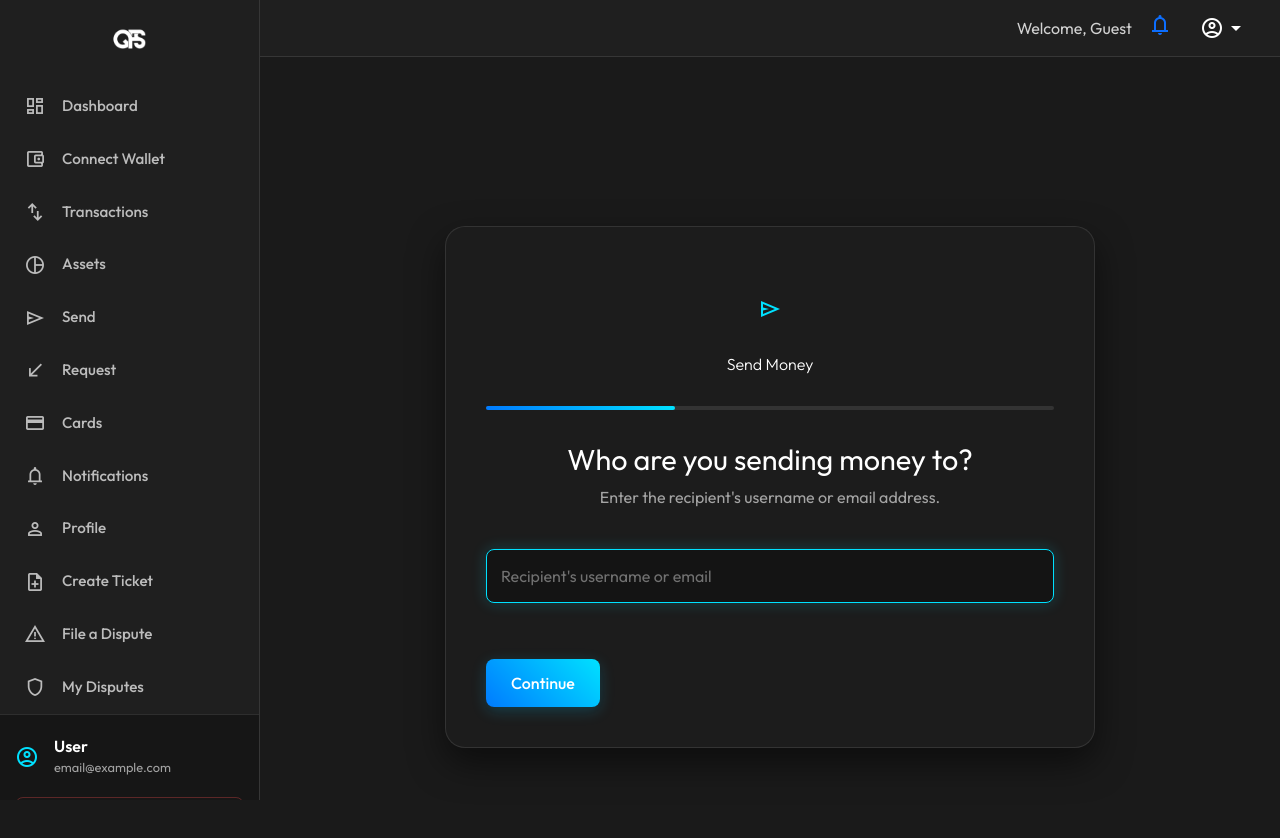
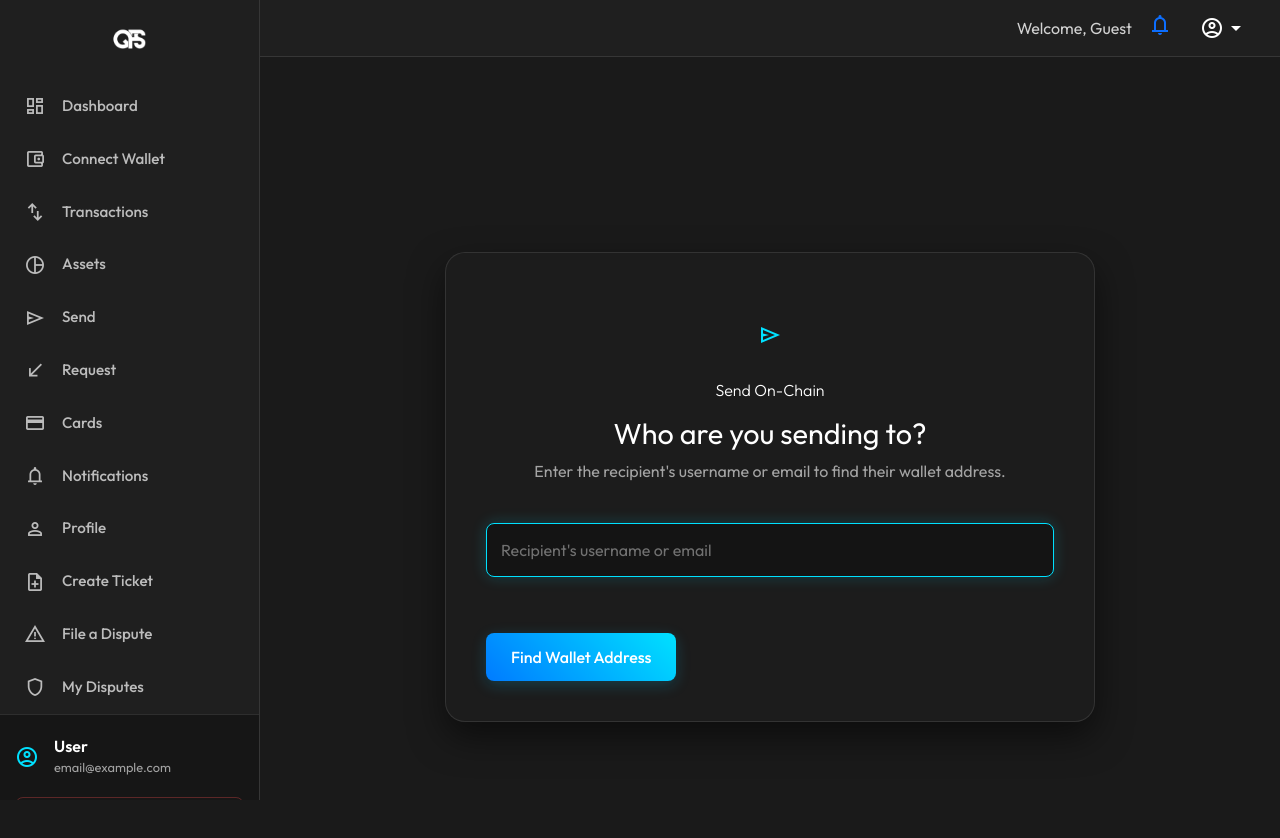
Before and after one commit to bullet-ant-org/Quantumfinancialsecurity1, a React (Vite) app: page /user/send in a window 1280 px wide. Shown: the top 838 px of the page. Built offline with nearby package versions, Linux system fonts and the light colour scheme.

Commit message:
last one finally

```diff
--- a/src/auth/AdminNotifications.jsx
+++ b/src/auth/AdminNotifications.jsx
@@ -15,6 +15,8 @@ const AdminNotifications = () => {
   const [title, setTitle] = useState('');
   const [message, setMessage] = useState('');
   const [loading, setLoading] = useState(false);
+  const [mode, setMode] = useState('broadcast'); // 'broadcast' or 'specific'
+  const [recipient, setRecipient] = useState('');
   const [type, setType] = useState('info');
   const [feedback, setFeedback] = useState({ type: '', text: '' });
 
@@ -26,25 +28,32 @@ const AdminNotifications = () => {
     setLoading(true);
     setFeedback({ type: '', text: '' });
 
+    const isBroadcast = mode === 'broadcast';
+    const endpoint = isBroadcast ? 'broadcast' : 'send-to-user';
+    const body = isBroadcast
+      ? { title, message, type }
+      : { title, message, type, recipientIdentifier: recipient };
+
     try {
-      const res = await fetch(`${apiUrl}/notifications/broadcast`, {
+      const res = await fetch(`${apiUrl}/notifications/${endpoint}`, {
         method: 'POST',
         headers: {
           'Content-Type': 'application/json',
           'Authorization': `Bearer ${token}`,
         },
-        body: JSON.stringify({ title, message, type }),
+        body: JSON.stringify(body),
       });
 
       const data = await res.json();
 
       if (!res.ok) {
-        throw new Error(data.message || 'Failed to send notification.');
+        throw new Error(data.message || 'Failed to send notification');
       }
 
-      setFeedback({ type: 'success', text: 'Notification sent successfully to all users!' });
+      setFeedback({ type: 'success', text: data.message });
       setTitle('');
       setMessage('');
+      setRecipient('');
       setType('info');
     } catch (err) {
       setFeedback({ type: 'error', text: err.message });
@@ -55,14 +64,25 @@ const AdminNotifications = () => {
 
   return (
     <div className="admin-notifications-page">
-      <h1 className="dashboard-title">Broadcast Notification</h1>
-      <p className="dashboard-subtitle">Send a notification to all users in the system.</p>
+      <h1 className="dashboard-title">Send Notification</h1>
+      <p className="dashboard-subtitle">Send a message to all users or target a specific individual.</p>
 
       {feedback.text && <div className={`notification-feedback ${feedback.type}`}>{feedback.text}</div>}
 
       <div className="broadcast-container">
         <div className="broadcast-form-card">
+          <div className="admin-mode-switcher">
+            <button className={mode === 'broadcast' ? 'active' : ''} onClick={() => setMode('broadcast')}>Broadcast to All</button>
+            <button className={mode === 'specific' ? 'active' : ''} onClick={() => setMode('specific')}>Send to Specific User</button>
+          </div>
+
           <form onSubmit={handleSubmit}>
+            {mode === 'specific' && (
+              <div className="input-group">
+                <input type="text" id="recipient" value={recipient} onChange={(e) => setRecipient(e.target.value)} placeholder=" " required />
+                <label htmlFor="recipient">Recipient's Username or Email</label>
+              </div>
+            )}
             <div className="input-group">
               <input
                 type="text"
@@ -88,7 +108,7 @@ const AdminNotifications = () => {
               <label htmlFor="type">Notification Type</label>
             </div>
             <button type="submit" className="profile-button" disabled={loading}>
-              {loading ? 'Sending...' : 'Send to All Users'}
+              {loading ? 'Sending...' : (mode === 'broadcast' ? 'Send to All Users' : 'Send to User')}
             </button>
           </form>
         </div>
--- a/src/auth/Auth.jsx
+++ b/src/auth/Auth.jsx
@@ -12,6 +12,7 @@ const Auth = () => {
   const [password, setPassword] = useState('');
   const [confirmPassword, setConfirmPassword] = useState('');
   const [error, setError] = useState('');
+  const [isLoading, setIsLoading] = useState(false);
   const [showSecurityModal, setShowSecurityModal] = useState(false);
   const navigate = useNavigate();
   const apiUrl = import.meta.env.VITE_API_URL;
@@ -29,6 +30,7 @@ const Auth = () => {
   }
 
   const register = async () => {
+    setIsLoading(true);
     console.log('Registering with:', { username, email, password, fullName: username });
     const response = await fetch(`${apiUrl}/auth/register`, {
       method: 'POST',
@@ -43,6 +45,7 @@ const Auth = () => {
     } else {
       setError(data.message || 'Signup failed.');
     }
+    setIsLoading(false);
   };
 
   useEffect(() => {
@@ -60,6 +63,7 @@ const Auth = () => {
   };
 
   const login = async () => {
+    setIsLoading(true);
     console.log('Logging in with:', { email, password });
     const response = await fetch(`${apiUrl}/auth/login`, {
       method: 'POST',
@@ -82,6 +86,7 @@ const Auth = () => {
     } else {
       setError(data.message || 'Login failed.');
     }
+    setIsLoading(false);
   };
 
   const handleSubmit = async (e) => {
@@ -182,9 +187,9 @@ const Auth = () => {
               <button
                 type="submit"
                 className="auth-button"
-                onSubmit={handleSubmit}
+                disabled={isLoading}
               >
-                {isLogin ? 'Login' : 'Create Account'}
+                {isLoading ? 'Loading...' : (isLogin ? 'Login' : 'Create Account')}
               </button>
             </form>
             <div className="toggle-form">
--- a/src/auth/UserAssets.jsx
+++ b/src/auth/UserAssets.jsx
@@ -27,10 +27,23 @@ const NoWalletConnected = () => (
   </div>
 );
 
+const AdminPlaceholder = () => (
+  <div className="no-wallet-message">
+    <span className="material-symbols-outlined">
+      admin_panel_settings
+    </span>
+    <h2>Admin View</h2>
+    <p>This is your personal asset dashboard. As an admin, you can view all user portfolios.</p>
+    <Link to="/portfolios" className="btn-primary-gradient">
+      View All Portfolios
+    </Link>
+  </div>
+);
 const UserAssets = () => {
-  const [portfolio, setPortfolio] = useState({ assets: [], totalValue: 0 });
+  const [portfolio, setPortfolio] = useState(null);
   const [loading, setLoading] = useState(true);
   const [error, setError] = useState(null);
+  const [isWalletConnected, setIsWalletConnected] = useState(false);
   const [chartData, setChartData] = useState(null);
 
   const apiUrl = import.meta.env.VITE_API_URL;
@@ -38,20 +51,27 @@ const UserAssets = () => {
 
   useEffect(() => {
     const fetchData = async () => {
-      const user = JSON.parse(localStorage.getItem('user'));
-
       try {
         setLoading(true);
         const res = await fetch(`${apiUrl}/portfolio`, {
           headers: { 'Authorization': `Bearer ${token}` },
         });
-        if (!res.ok) throw new Error('Failed to fetch portfolio data.');
         const portfolioData = await res.json();
-        setPortfolio(portfolioData);
+        if (!res.ok) {
+          // A 404 from our backend means no wallet is linked. Other errors are treated as errors.
+          if (res.status !== 404) throw new Error(portfolioData.message || 'Failed to fetch portfolio data.');
+          setIsWalletConnected(false);
+        } else {
+          // Handle admin user case
+          if (portfolioData.isAdmin) {
+            setPortfolio(null); // Admins don't have a personal portfolio on this page
+          } else {
+            setPortfolio(portfolioData.portfolio); // Extract the nested portfolio object for a regular user
+          }
+          setIsWalletConnected(true); // Wallet is considered "connected" if the user exists
+        }
       } catch (err) {
-        // Don't set an error, just means no wallet is connected.
-        // The UI will handle showing the prompt.
-        console.error(err.message);
+        setError(err.message);
       } finally {
         setLoading(false);
       }
@@ -61,7 +81,7 @@ const UserAssets = () => {
   }, [apiUrl, token]);
 
   useEffect(() => {
-    if (portfolio && portfolio.assets && portfolio.assets.length > 0) {
+    if (isWalletConnected && portfolio?.assets?.length > 0) {
       const labels = portfolio.assets.map(asset => asset.symbol);
       const data = portfolio.assets.map(asset => asset.value || 0);
       const backgroundColors = [
@@ -78,7 +98,7 @@ const UserAssets = () => {
         }]
       });
     }
-  }, [portfolio]);
+  }, [portfolio, isWalletConnected]);
 
   const doughnutOptions = {
     responsive: true,
@@ -110,10 +130,25 @@ const UserAssets = () => {
 
   if (loading) return <div className="text-white text-center p-5">Loading Portfolio...</div>;
   if (error) return <div className="text-danger text-center p-5">{error}</div>;
+  if (!isWalletConnected) return <NoWalletConnected />;
+
+  // If the user is an admin, they don't have a personal portfolio on this page.
+  // The `portfolio` state will be null in this case.
+  if (isWalletConnected && !portfolio) return <AdminPlaceholder />;
+
   return (
     <div className="user-assets-page">
-      <h1 className="dashboard-title">My Portfolio</h1>
+      <div className="d-flex align-items-center mb-4">
+        <h1 className="dashboard-title mb-0">My Portfolio</h1>
+        <div
+          className={`wallet-status-indicator ms-3 ${isWalletConnected ? 'connected' : 'disconnected'}`}
+          title={isWalletConnected ? 'Wallet Connected' : 'Wallet Not Connected'}
+        ></div>
+      </div>
 
+      {/* Main content is only shown if a wallet is connected */}
+      {isWalletConnected && (
+      <>
       <div className="row g-4">
         <div className="col-lg-5">
           <div className="dashboard-card">
@@ -121,7 +156,10 @@ const UserAssets = () => {
             <div className="chart-wrapper">
               {chartData ? (
                 <Doughnut data={chartData} options={doughnutOptions} />
-              ) : (
+              ) : portfolio?.assets?.length === 0 ? (
+                <div className="no-data-message">Portfolio Balance: $0.00<br/><small>Add coins to your wallet to see them here.</small></div>
+              )
+              : (
                 <div className="no-data-message">No assets to display.</div>
               )}
             </div>
@@ -133,7 +171,10 @@ const UserAssets = () => {
             <div className="chart-wrapper">
               {chartData ? (
                 <Bar data={chartData} options={barOptions} />
-              ) : (
+              ) : portfolio?.assets?.length === 0 ? (
+                <div className="no-data-message">Your asset values will be shown here.</div>
+              )
+              : (
                 <div className="no-data-message">No assets to display.</div>
               )}
             </div>
@@ -145,7 +186,7 @@ const UserAssets = () => {
         <h5 className="card-title">All Assets</h5>
         <div className="asset-list-container">
           <ul className="asset-list">
-            {portfolio?.assets && portfolio.assets.length > 0 ? (
+            {portfolio?.assets?.length > 0 ? (
               portfolio.assets.map((asset, index) => (
                 <li key={asset.name} className="asset-item">
                   <div className="asset-info">
@@ -158,20 +199,15 @@ const UserAssets = () => {
                 </li>
               ))
             ) : (
-              <div className="no-wallet-message">
-                <span className="material-symbols-outlined">
-                  account_balance_wallet
-                </span>
-                <h2>No Wallet Connected</h2>
-                <p>Please connect your wallet to view your assets.</p>
-                <Link to="/user/connect-wallet" className="btn-primary-gradient">
-                  Connect Wallet
-                </Link>
+              <div className="no-data-message text-center p-4">
+                <h4>Portfolio Balance: $0.00</h4>
+                <p className="mb-0">Once you add ETH or other assets to your connected wallet, they will appear here automatically.</p>
               </div>
             )}
           </ul>
         </div>
       </div>
+      </>)}
     </div>
   );
 };
--- a/src/pages/UserRequest.jsx
+++ b/src/pages/UserRequest.jsx
@@ -1,5 +1,5 @@
-import React, { useState } from 'react';
-import { useNavigate } from 'react-router-dom';
+import React, { useState, useEffect } from 'react';
+import { Link, useNavigate } from 'react-router-dom';
 import './UserRequest.css';
 
 const ProgressBar = ({ step, totalSteps }) => {
@@ -10,6 +10,19 @@ const ProgressBar = ({ step, totalSteps }) => {
     </div>
   );
 };
+
+const NoWalletConnected = () => (
+  <div className="no-wallet-message-request">
+    <span className="material-symbols-outlined">
+      account_balance_wallet
+    </span>
+    <h2>No Wallet Connected</h2>
+    <p>You need to connect a wallet to get your address for requests.</p>
+    <Link to="/user/connect-wallet" className="btn-primary-gradient">
+      Connect Wallet
+    </Link>
+  </div>
+);
 
 const LoadingSpinner = () => (
   <div className="loading-overlay">
@@ -23,7 +36,7 @@ const LoadingSpinner = () => (
 
 const UserRequest = () => {
   const [step, setStep] = useState(1);
-  const [sender, setSender] = useState(''); // The user to request money from
+  const [recipient, setRecipient] = useState(''); // The user to request money from
   const [amount, setAmount] = useState('');
   const [error, setError] = useState('');
   const [isLoading, setIsLoading] = useState(false);
@@ -34,7 +47,7 @@ const UserRequest = () => {
   const totalSteps = 3;
 
   const nextStep = () => {
-    if (step === 1 && !sender.trim()) {
+    if (step === 1 && !recipient.trim()) {
       setError('Please enter a username or email to request from.');
       return;
     }
@@ -53,30 +66,33 @@ const UserRequest = () => {
 
   const handleSubmit = async (e) => {
     e.preventDefault();
+    if (step !== totalSteps) return; // Only submit on the final step
+
     setError('');
     setIsLoading(true);
 
     try {
-      // Placeholder for the backend request money endpoint
-      const res = await fetch(`${apiUrl}/transactions/request`, {
+      // This new endpoint will be handled by your notification controller
+      const res = await fetch(`${apiUrl}/notifications/create-request`, {
         method: 'POST',
         headers: {
           'Content-Type': 'application/json',
           'Authorization': `Bearer ${token}`,
         },
-        body: JSON.stringify({ sender, amount: parseFloat(amount) }),
+        body: JSON.stringify({ recipientIdentifier: recipient, amount: parseFloat(amount) }),
       });
 
       const data = await res.json();
 
       if (!res.ok) {
-        throw new Error(data.message || 'Failed to request money.');
+        throw new Error(data.message || 'Failed to send request notification.');
       }
 
+      // Success, navigate away after a short delay
       setTimeout(() => {
         setIsLoading(false);
-        navigate('/user/dashboard'); // Or a confirmation page
-      }, 2000);
+        navigate('/user/dashboard');
+      }, 1500);
 
     } catch (err) {
       setIsLoading(false);
@@ -90,8 +106,8 @@ const UserRequest = () => {
         return (
           <div className="form-step active">
             <h2>Who are you requesting money from?</h2>
-            <p>Enter the sender's username or email address.</p>
-            <input type="text" value={sender} onChange={(e) => setSender(e.target.value)} placeholder="Sender's username or email" className="form-control-ticket" autoFocus />
+            <p>Enter their username or email address.</p>
+            <input type="text" value={recipient} onChange={(e) => setRecipient(e.target.value)} placeholder="Recipient's username or email" className="form-control-ticket" autoFocus />
           </div>
         );
       case 2:
@@ -109,10 +125,10 @@ const UserRequest = () => {
         return (
           <div className="form-step active">
             <h2>Review and Request</h2>
-            <p>Please confirm the details before sending the request.</p>
+            <p>A notification will be sent to the user.</p>
             <div className="review-details">
-              <p><strong>Requesting from:</strong> {sender}</p>
-              <p><strong>Amount:</strong> ${parseFloat(amount).toFixed(2)}</p>
+              <p><strong>Requesting from:</strong> {recipient}</p>
+              <p><strong>Amount:</strong> ${parseFloat(amount || 0).toFixed(2)}</p>
             </div>
           </div>
         );
@@ -125,9 +141,7 @@ const UserRequest = () => {
     <div className="user-send-page">
       {isLoading && <LoadingSpinner />}
       <div className="ticket-form-container">
-        <div className="send-icon"><span className="material-symbols-outlined">
-          call_received
-          </span></div>
+        <div className="send-icon"><span className="material-symbols-outlined">call_received</span></div>
         <h1 className="ticket-title">Request Money</h1>
         <ProgressBar step={step} totalSteps={totalSteps} />
         <form onSubmit={handleSubmit} className="send-form">
@@ -136,7 +150,7 @@ const UserRequest = () => {
           <div className="navigation-buttons">
             {step > 1 && <button type="button" onClick={prevStep} className="btn-ticket-secondary">Back</button>}
             {step < totalSteps && <button type="button" onClick={nextStep} className="btn-ticket-primary">Continue</button>}
-            {step === totalSteps && <button type="submit" className="btn-ticket-primary" disabled={isLoading}>{isLoading ? 'Sending...' : 'Confirm & Request'}</button>}
+            {step === totalSteps && <button type="submit" className="btn-ticket-primary" disabled={isLoading}>{isLoading ? 'Sending Request...' : 'Confirm & Request'}</button>}
           </div>
         </form>
       </div>
--- a/src/pages/UserSend.jsx
+++ b/src/pages/UserSend.jsx
@@ -1,15 +1,6 @@
 import React, { useState } from 'react';
-import { useNavigate } from 'react-router-dom';
 import './UserSend.css';
 
-const ProgressBar = ({ step, totalSteps }) => {
-  const progress = (step / totalSteps) * 100;
-  return (
-    <div className="progress-bar-container">
-      <div className="progress-bar" style={{ width: `${progress}%` }}></div>
-    </div>
-  );
-};
 
 const LoadingSpinner = () => (
   <div className="loading-overlay">
@@ -22,122 +13,103 @@ const LoadingSpinner = () => (
 );
 
 const UserSend = () => {
-  const [step, setStep] = useState(1);
   const [recipient, setRecipient] = useState('');
-  const [amount, setAmount] = useState('');
+  const [recipientAddress, setRecipientAddress] = useState('');
   const [error, setError] = useState('');
   const [isLoading, setIsLoading] = useState(false);
-  const navigate = useNavigate();
+  const [isCopied, setIsCopied] = useState(false);
 
   const apiUrl = import.meta.env.VITE_API_URL;
   const token = localStorage.getItem('token');
-  const totalSteps = 3;
-
-  const nextStep = () => {
-    if (step === 1 && !recipient.trim()) {
-      setError('Please enter a recipient username or email.');
-      return;
-    }
-    if (step === 2) {
-      const numAmount = parseFloat(amount);
-      if (isNaN(numAmount) || numAmount <= 0) {
-        setError('Please enter a valid, positive amount.');
-        return;
-      }
-    }
-    setError('');
-    setStep(step + 1);
-  };
-
-  const prevStep = () => setStep(step - 1);
 
   const handleSubmit = async (e) => {
     e.preventDefault();
     setError('');
+    setRecipientAddress('');
     setIsLoading(true);
 
     try {
-      const res = await fetch(`${apiUrl}/transactions/send`, {
-        method: 'POST',
+      // This endpoint needs to be created on the backend.
+      // It should find a user by email/username and return their public walletAddress.
+      const res = await fetch(`${apiUrl}/users/find`, {
+        method: 'POST', // Using POST to send recipient identifier in the body
         headers: {
           'Content-Type': 'application/json',
           'Authorization': `Bearer ${token}`,
         },
-        body: JSON.stringify({ recipient, amount: parseFloat(amount) }),
+        body: JSON.stringify({ identifier: recipient }),
       });
 
       const data = await res.json();
 
       if (!res.ok) {
-        throw new Error(data.message || 'Failed to send money.');
+        throw new Error(data.message || 'Could not find user.');
       }
 
-      setTimeout(() => {
-        setIsLoading(false);
-        navigate('/user/dashboard');
-      }, 2000);
+      if (!data.walletAddress) {
+        throw new Error('This user has not connected a wallet address yet.');
+      }
 
+      setRecipientAddress(data.walletAddress);
     } catch (err) {
+      setError(err.message);
+    } finally {
       setIsLoading(false);
-      setError(err.message);
     }
   };
 
-  const renderStep = () => {
-    switch (step) {
-      case 1:
-        return (
-          <div className="form-step active">
-            <h2>Who are you sending money to?</h2>
-            <p>Enter the recipient's username or email address.</p>
-            <input type="text" value={recipient} onChange={(e) => setRecipient(e.target.value)} placeholder="Recipient's username or email" className="form-control-ticket" autoFocus />
+  const handleCopy = () => {
+    navigator.clipboard.writeText(recipientAddress);
+    setIsCopied(true);
+    setTimeout(() => setIsCopied(false), 2000); // Reset after 2 seconds
+  };
+
+  const handleReset = () => {
+    setRecipient('');
+    setRecipientAddress('');
+    setError('');
+  };
+
+  const renderContent = () => {
+    if (recipientAddress) {
+      return (
+        <div className="form-step active">
+          <h2>Send to {recipient}</h2>
+          <p>Copy the address below and use your wallet (e.g., MetaMask) to send funds.</p>
+          <div className="wallet-address-display">
+            <input type="text" value={recipientAddress} readOnly />
+            <button type="button" onClick={handleCopy}>
+              <span className="material-symbols-outlined">{isCopied ? 'done' : 'content_copy'}</span>
+            </button>
           </div>
-        );
-      case 2:
-        return (
-          <div className="form-step active">
-            <h2>How much do you want to send?</h2>
-            <p>Enter the amount in USD.</p>
-            <div className="amount-input-wrapper">
-              <span className="currency-symbol">$</span>
-              <input type="number" value={amount} onChange={(e) => setAmount(e.target.value)} placeholder="0.00" className="form-control-ticket amount-input" autoFocus />
-            </div>
-          </div>
-        );
-      case 3:
-        return (
-          <div className="form-step active">
-            <h2>Review and Send</h2>
-            <p>Please confirm the details before sending.</p>
-            <div className="review-details">
-              <p><strong>Sending to:</strong> {recipient}</p>
-              <p><strong>Amount:</strong> ${parseFloat(amount).toFixed(2)}</p>
-            </div>
-          </div>
-        );
-      default:
-        return null;
+          <p className="on-chain-notice">This is an on-chain transaction. Your funds will be sent directly on the Ethereum network.</p>
+          <button type="button" onClick={handleReset} className="btn-ticket-secondary mt-3">Send to someone else</button>
+        </div>
+      );
     }
+
+    return (
+      <form onSubmit={handleSubmit} className="send-form">
+        <div className="form-step active">
+          <h2>Who are you sending to?</h2>
+          <p>Enter the recipient's username or email to find their wallet address.</p>
+          <input type="text" value={recipient} onChange={(e) => setRecipient(e.target.value)} placeholder="Recipient's username or email" className="form-control-ticket" autoFocus />
+        </div>
+        <div className="navigation-buttons">
+          <button type="submit" className="btn-ticket-primary" disabled={isLoading || !recipient.trim()}>{isLoading ? 'Searching...' : 'Find Wallet Address'}</button>
+        </div>
+      </form>
+    );
   };
 
   return (
     <div className="user-send-page">
       {isLoading && <LoadingSpinner />}
       <div className="ticket-form-container">
-        <div className="send-icon"><span className="material-symbols-outlined">
-          send
-          </span></div>
-        <h1 className="ticket-title">Send Money</h1>
-        <ProgressBar step={step} totalSteps={totalSteps} />
-        <form onSubmit={handleSubmit} className="send-form">
-          {error && <div className="ticket-error-message">{error}</div>}
-          {renderStep()}
-          <div className="navigation-buttons">
-            {step > 1 && <button type="button" onClick={prevStep} className="btn-ticket-secondary">Back</button>}
-            {step < totalSteps && <button type="button" onClick={nextStep} className="btn-ticket-primary">Continue</button>}
-            {step === totalSteps && <button type="submit" className="btn-ticket-primary" disabled={isLoading}>{isLoading ? 'Sending...' : 'Confirm & Send'}</button>}
-          </div>
-        </form>
+        <div className="send-icon"><span className="material-symbols-outlined">send</span></div>
+        <h1 className="ticket-title">Send On-Chain</h1>
+        {error && <div className="ticket-error-message">{error}</div>}
+        {renderContent()}
       </div>
     </div>
   );
```
Also changed, not shown: src/auth/Portfolios.jsx (+38 -26 lines), src/components/Sec2.jsx (+5 -6 lines), vercel.json (added).
